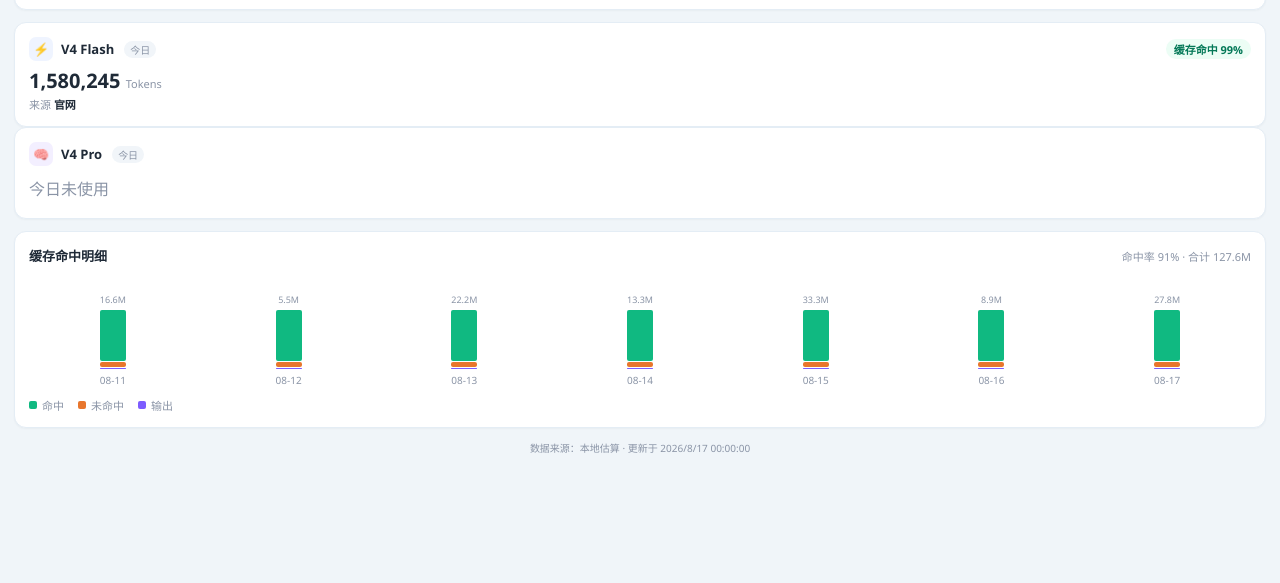
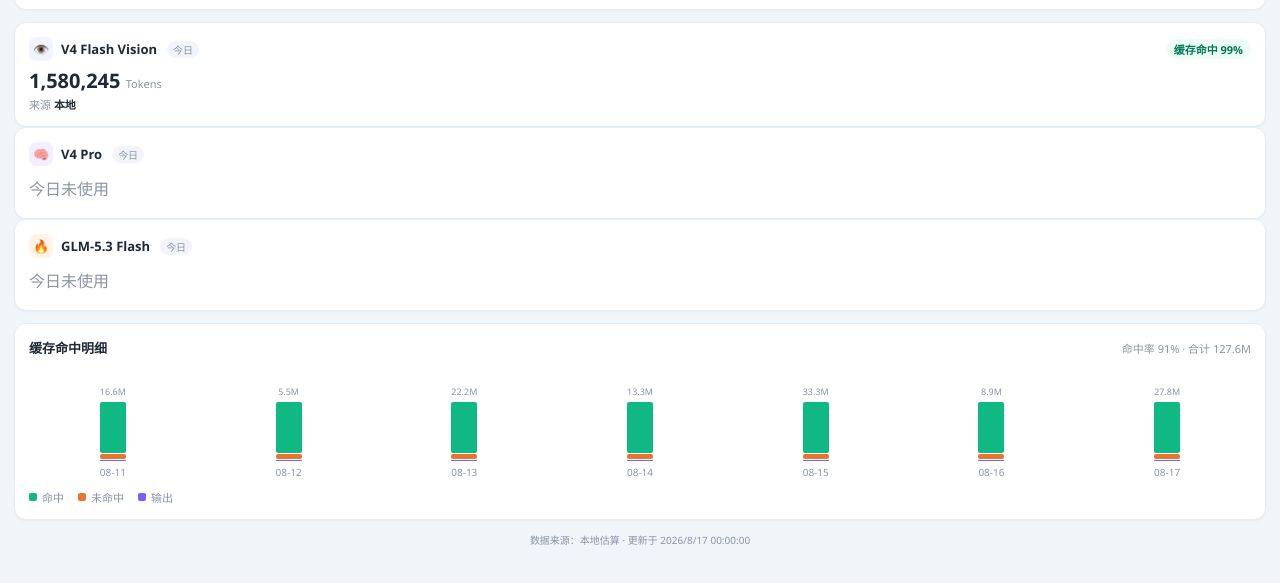
Before and after one commit to yuye05/dsh-monitor, a website: page ui/index.html in a window 1280 px wide. Shown: the part 207-790 px from the top of the page. Drawn offline with Linux system fonts and the light colour scheme; no server answers.

```diff
--- a/fetch_official.js
+++ b/fetch_official.js
@@ -7,7 +7,7 @@
  *
  * 用法：node fetch_official.js
  * 输出 JSON：
- *   {"ok":true,"balance":"55.47","today_cost":"20.89","total_tokens":"180123456","requests":"1030","time_range":"今天"}
+ *   {"ok":true,"balance":"55.47","today_cost":"20.89","total_tokens":"180123456","requests":"1030","time_range":"今天","models":{...}}
  *   {"ok":false,"need_login":true}
  */
 const { chromium } = require('@playwright/test');
@@ -84,12 +84,11 @@ const LOGIN_WAIT_MS = 5 * 60 * 1000;
     const rangeM = text.match(/近\s*\d+\s*天|今天/);
 
     // 从模型视图解析 per-model Tokens/请求数
+    // 注意：vision 模型名包含 "deepseek-v4-flash" 子串，必须先匹配 vision，否则 flash 会误命中 vision 段
     function extractModels(t) {
       const out = {};
-      // 注意：vision 模型名包含 "deepseek-v4-flash" 子串，必须先匹配 vision，否则 flash 会误命中 vision 段
       for (const [name, key, label] of [
         ['deepseek-v4-flash-vision-exp', 'flash-vision', 'V4 Flash Vision'],
-        ['deepseek-v4-flash', 'flash', 'V4 Flash'],
         ['deepseek-v4-pro', 'pro', 'V4 Pro'],
       ]) {
         const idx = t.indexOf(name);
--- a/ui/app.js
+++ b/ui/app.js
@@ -53,11 +53,12 @@
 
   // ---------- 渲染 ----------
   function renderModel(m, model, offModel) {
-    const isFlash = model === "deepseek-v4-flash" || model === "deepseek-v4-flash-vision-exp";
-    const cls = isFlash ? "flash" : "pro";
-    const icon = model === "deepseek-v4-flash" ? "⚡" : model === "deepseek-v4-flash-vision-exp" ? "👁️" : "\u{1F9E0}"; // ⚡ / 👁️ / 🧠
+    const isFlash = model === "deepseek-v4-flash-vision-exp";
+    const cls = isFlash ? "flash" : model === "glm-5.3-flash" ? "glm" : "pro";
+    const icon = model === "deepseek-v4-flash-vision-exp" ? "👁️" : model === "glm-5.3-flash" ? "🔥" : "\u{1F9E0}"; // 👁️ / 🔥 / 🧠
+    const hasOff = !!(offModel && (offModel.tokens != null || offModel.requests != null));
     if (!m) return "";
-    // 主数字：官方 per-model Tokens 优先；本地兜底
+    // 主数字：DeepSeek 走官网 per-model 优先；GLM 无官网数据走本地
     const tokens =
       offModel && offModel.tokens != null
         ? offModel.tokens
@@ -90,7 +91,7 @@
         <div class="model-usage">${fmtInt(tokens)} <span style="font-size:11px;color:var(--muted);font-weight:400">Tokens</span></div>
         <div class="model-sub">
           ${requests != null ? `<span>请求 <b>${fmtInt(requests)}</b></span>` : ""}
-          <span>来源 <b>官网</b></span>
+          <span>来源 <b>${hasOff ? "官网" : "本地"}</b></span>
         </div>
       </section>`;
   }
@@ -207,16 +208,18 @@
     // 模型卡片：官方 per-model Tokens 为主，命中率来自本地
     const offModels = (off && off.models) || {};
     const models = Object.keys(data.models || {}).filter(
-      (m) => m === "deepseek-v4-flash" || m === "deepseek-v4-flash-vision-exp" || m === "deepseek-v4-pro"
+      (m) => m === "deepseek-v4-flash-vision-exp" || m === "deepseek-v4-pro" || m === "glm-5.3-flash"
     );
+    // 官方 per-model 只在 DeepSeek 官网有，GLM 无官网数据 → 不映射（renderModel 会按 hasOff 显示"本地"）
     const offKeyMap = {
-      "deepseek-v4-flash": "flash",
       "deepseek-v4-flash-vision-exp": "flash-vision",
       "deepseek-v4-pro": "pro",
     };
     $("model-cards").innerHTML = models
       .map((m) => {
-        return renderModel(data.models[m], m, offModels[offKeyMap[m] || "pro"]);
+        // offKeyMap[m] 存在才取官网数据，否则传 null（避免 fallback 到 "pro" 错配）
+        const key = offKeyMap[m];
+        return renderModel(data.models[m], m, key ? offModels[key] : null);
       })
       .join("");
     // 图表
--- a/ui/sample.json
+++ b/ui/sample.json
@@ -2,8 +2,8 @@
   "generated_at": "2026-08-17T00:00:00+00:00",
   "total_messages": 100,
   "models": {
-    "deepseek-v4-flash": {
-      "label": "V4 Flash",
+    "deepseek-v4-flash-vision-exp": {
+      "label": "V4 Flash Vision",
       "input_tokens": 1234567,
       "cache_read_tokens": 98765432,
       "cache_creation_tokens": 0,
@@ -13,7 +13,7 @@
       "cost_cny": 12.34,
       "efficiency_mtok_per_yuan": 8.13,
       "lifetime": {
-        "label": "V4 Flash",
+        "label": "V4 Flash Vision",
         "input_tokens": 32345678,
         "cache_read_tokens": 987654321,
         "cache_creation_tokens": 0,
@@ -44,6 +44,28 @@
         "cache_hit_rate": 0.9345,
         "cost_cny": 45.67,
         "efficiency_mtok_per_yuan": 2.92
+      }
+    },
+    "glm-5.3-flash": {
+      "label": "GLM-5.3 Flash",
+      "input_tokens": 0,
+      "cache_read_tokens": 0,
+      "cache_creation_tokens": 0,
+      "output_tokens": 0,
+      "total_tokens": 0,
+      "cache_hit_rate": 0.0,
+      "cost_cny": 0.0,
+      "efficiency_mtok_per_yuan": 0.0,
+      "lifetime": {
+        "label": "GLM-5.3 Flash",
+        "input_tokens": 0,
+        "cache_read_tokens": 0,
+        "cache_creation_tokens": 0,
+        "output_tokens": 0,
+        "total_tokens": 0,
+        "cache_hit_rate": 0.0,
+        "cost_cny": 0.0,
+        "efficiency_mtok_per_yuan": 0.0
       }
     }
   },
--- a/ui/style.css
+++ b/ui/style.css
@@ -100,6 +100,7 @@ html, body {
 }
 .model-icon.flash { background: var(--blue-soft); color: var(--blue); }
 .model-icon.pro { background: #F3EFFF; color: var(--purple); }
+.model-icon.glm { background: #FFF4E5; color: #EA8A00; }
 .model-name { font-size: 13px; font-weight: 600; }
 .today-tag {
   font-size: 10px; color: var(--muted);
@@ -113,6 +114,7 @@ html, body {
 }
 .model-hit.flash { color: #047857; background: #ECFDF5; }
 .model-hit.pro { color: #6D28D9; background: #F3EFFF; }
+.model-hit.glm { color: #B45309; background: #FEF3C7; }
 .model-usage { font-size: 20px; font-weight: 700; margin: 6px 0 2px; }
 .model-sub { display: flex; gap: 14px; font-size: 11px; color: var(--muted); }
 .model-sub b { color: var(--text); font-weight: 600; }
```
Also changed, not shown: 2 other files.
